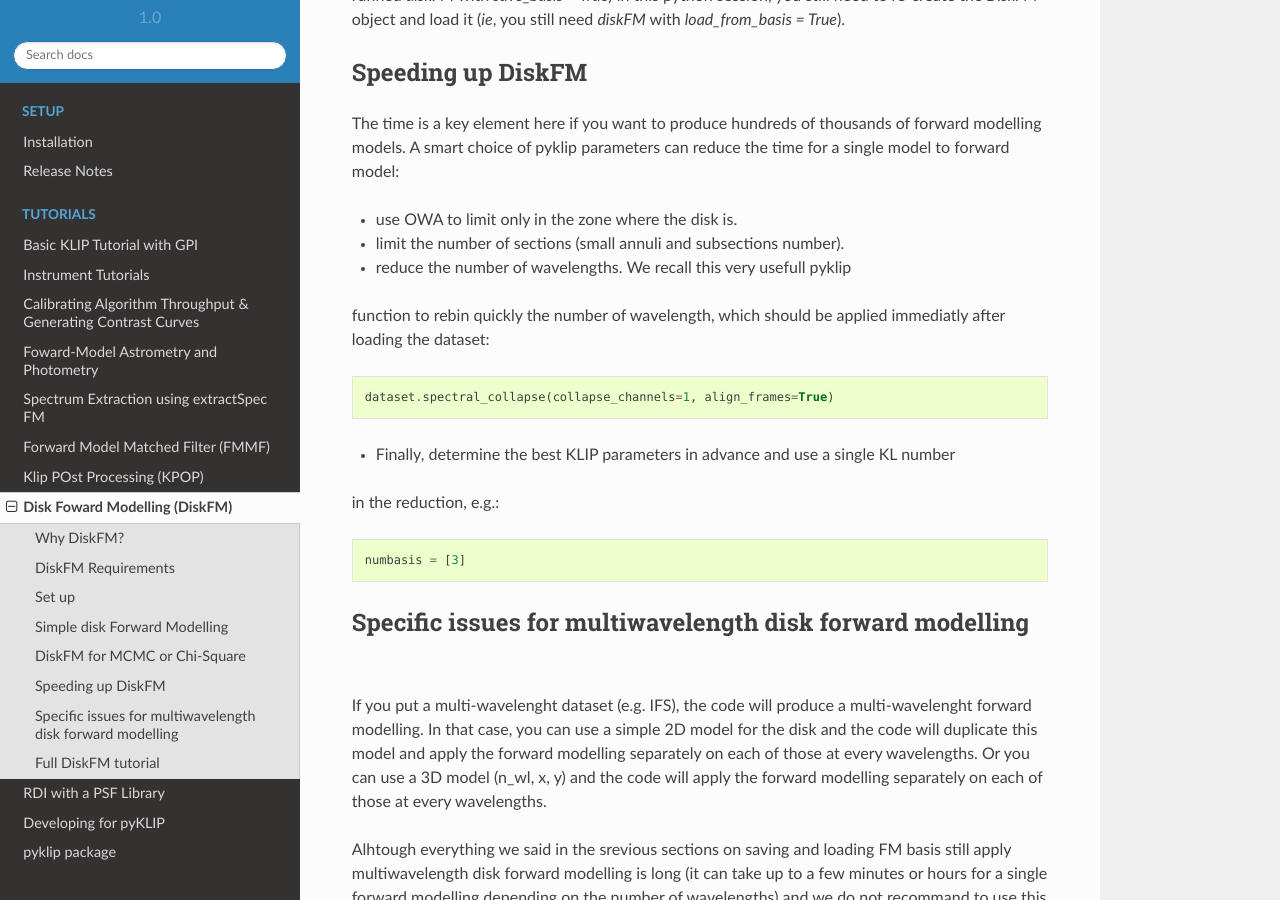
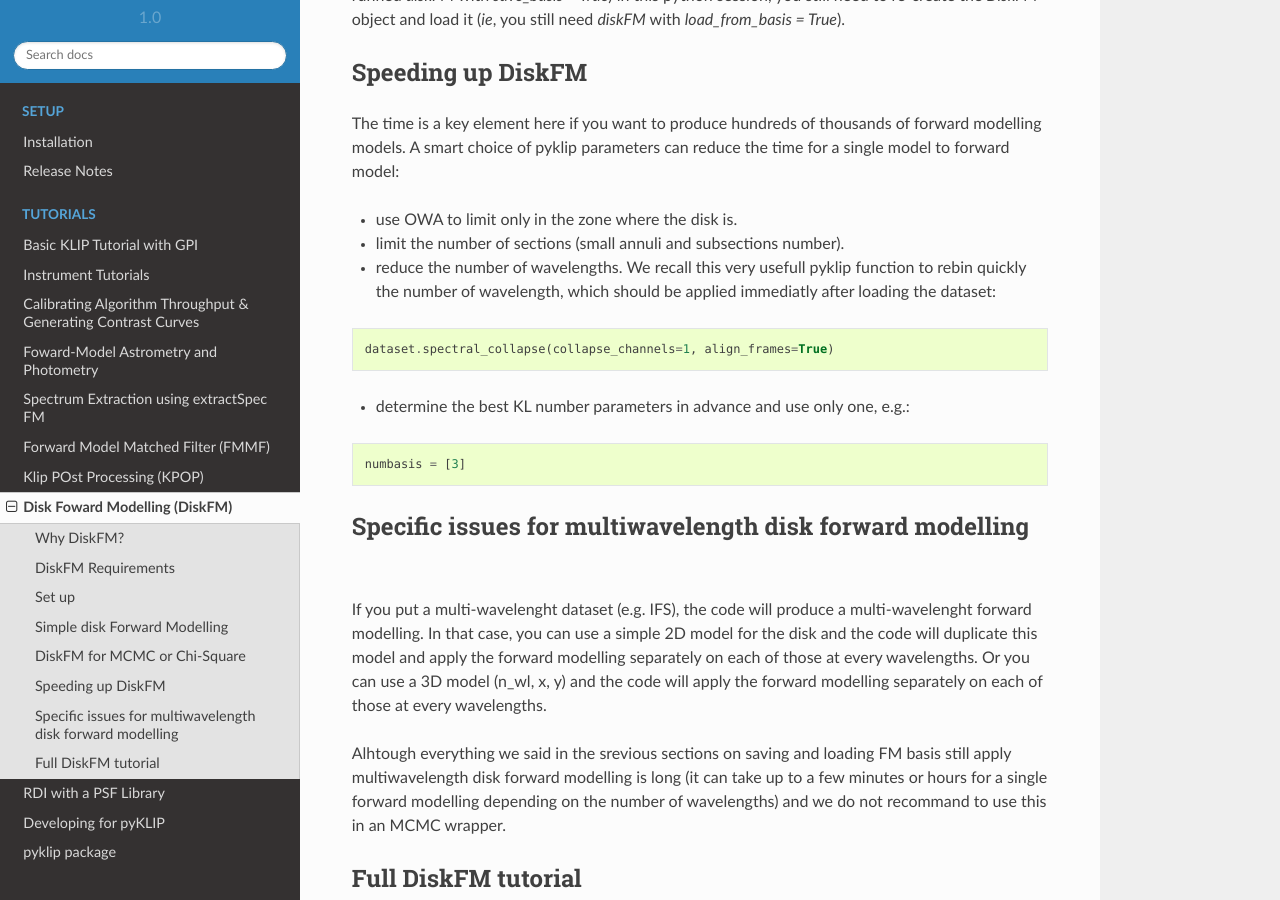
Before and after one commit to UCSB-Exoplanet-Polarimetry-Lab/pyKLIP_NMFJAX, a Sphinx documentation site: the page built from docs/source/diskfm_gpi.rst, in a window 1280 px wide and 900 px high, scrolled down 2887 px. Built offline with Sphinx 7.4.7 and the Read the Docs theme 2.0.0, drawn with Linux system fonts in a browser that asks for light colours; pages that are not in the unit, such as notebooks, are missing from menus.

Commit message:
small cosmetic change in DiskFM docs

```diff
--- a/docs/source/diskfm_gpi.rst
+++ b/docs/source/diskfm_gpi.rst
@@ -157,17 +157,15 @@ model to forward model:
 
 * use OWA to limit only in the zone where the disk is.
 * limit the number of sections (small annuli and subsections number).
-* reduce the number of wavelengths. We recall this very usefull pyklip
-function to rebin quickly the number of wavelength, which should be applied
-immediatly after loading the dataset:
-
+* reduce the number of wavelengths. We recall this very usefull pyklip function to rebin
+  quickly the number of wavelength, which should be applied immediatly after loading
+  the dataset:
 
 .. code-block:: python
 
     dataset.spectral_collapse(collapse_channels=1, align_frames=True)
 
-* Finally, determine the best KLIP parameters in advance and use a single KL number
-in the reduction, e.g.:
+* determine the best KL number parameters in advance and use only one, e.g.:
 
 .. code-block:: python
 
```
